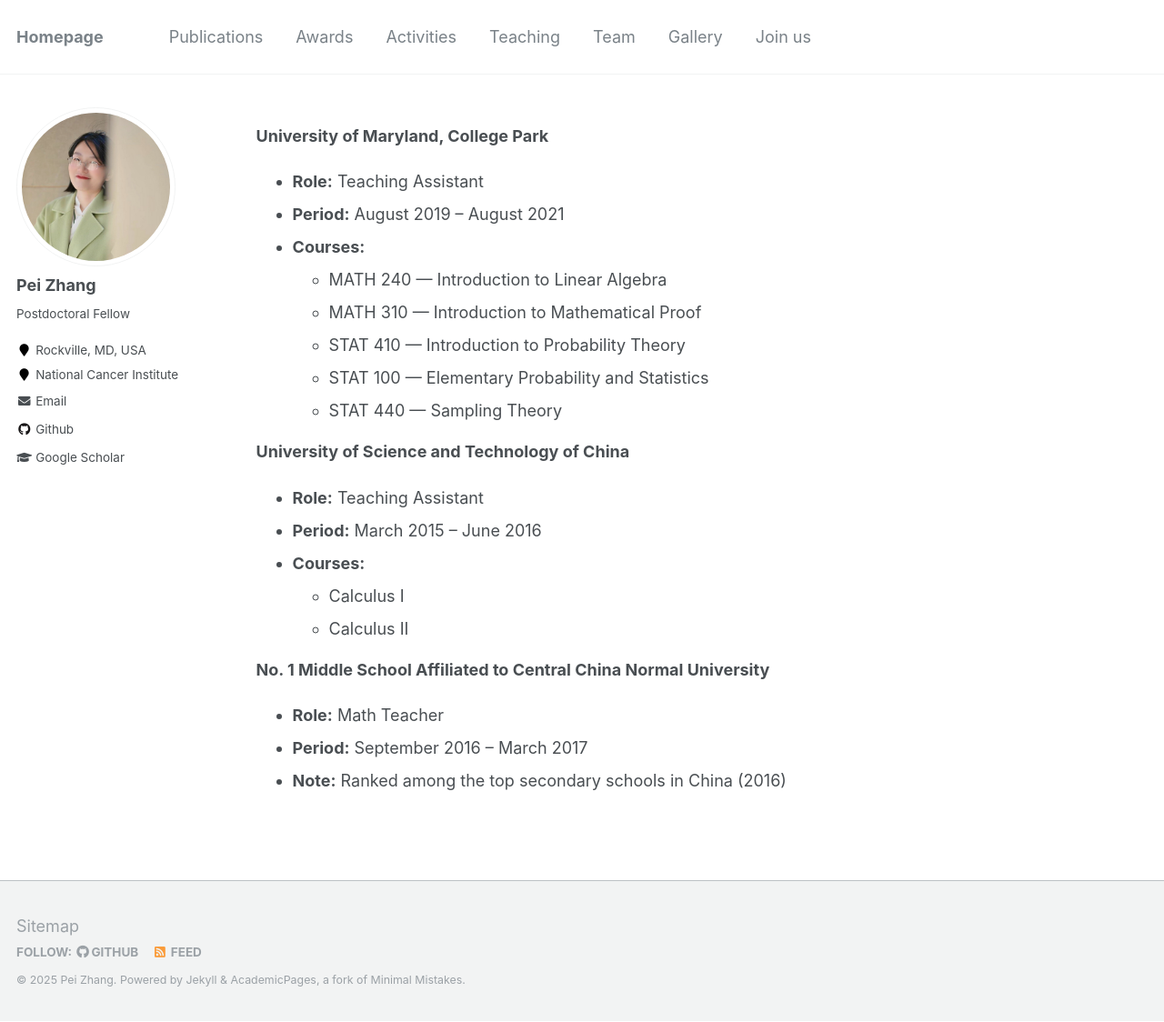
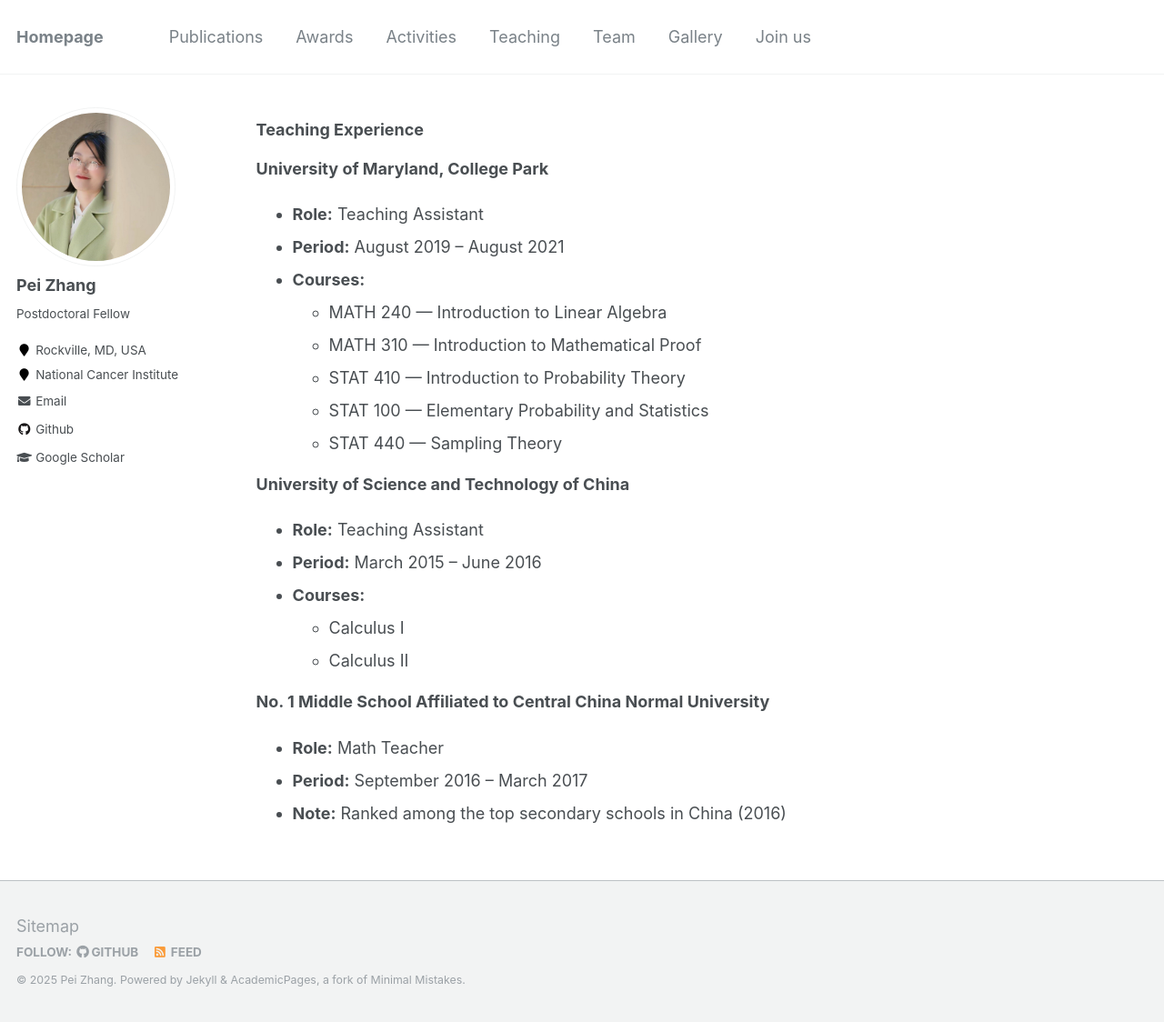
Before and after one commit to BettyzhangPei/BettyzhangPei.github.io, a Jekyll site: the page built from _pages/teaching.md, in a window 1280 px wide and 1124 px high. Shown: the whole window at 91% size. Built offline with Jekyll 4.4.1, drawn with Linux system fonts in a browser that asks for light colours.

Commit message:
Update teaching.md

```diff
--- a/_pages/teaching.md
+++ b/_pages/teaching.md
@@ -4,6 +4,7 @@
 permalink: /teaching/
 author_profile: true
 ---
+<h3 style="margin-top:0;">Teaching Experience</h3>
 
 <b>University of Maryland, College Park</b>
 - **Role:** Teaching Assistant
```
